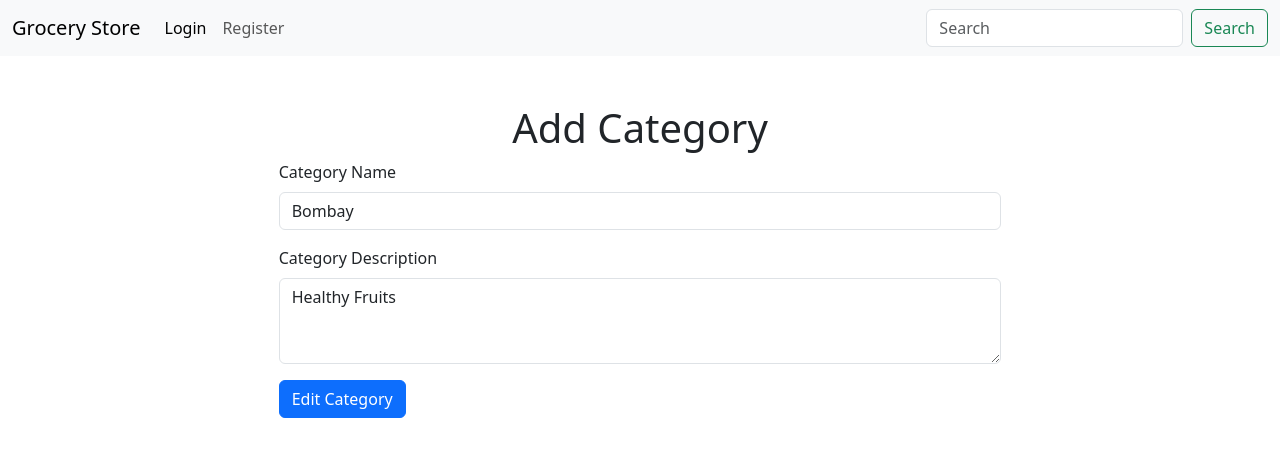
After one commit to rohitrk06/App-dev-1-bootcamp, a Flask app: page /edit_category/1 in a window 1280 px wide. The commit adds this page. Shown: the top 457 px of the page. Run offline with Flask 3, Linux system fonts and the light colour scheme.

Commit message:
session update

```diff
--- a/applications/routes.py
+++ b/applications/routes.py
@@ -120,6 +120,39 @@ def add_category():
         flash('Category added successfully')
         return redirect(url_for('index'))
 
+@app.route('/edit_category/<int:id>',methods=['GET','POST'])
+def edit_category(id):
+    category = Categories.query.get(id)
+    if not category:
+        flash('Category does not exist')
+        return redirect(url_for('index'))
+
+    if request.method == 'GET':
+        return render_template('edit_category.html', category=category)
+
+    if request.method == 'POST':
+        name = request.form.get('name',None)
+        description = request.form.get('description',None)
+
+        category.name = name
+        category.decsription = description
+        db.session.commit()
+
+        flash('Category updated successfully')
+        return redirect(url_for('index'))
+
+@app.route('/delete_category/<int:id>', methods=['GET'])
+def delete_category(id):
+    category = Categories.query.get(id)
+    if not category:
+        flash('Category does not exist')
+
+    db.session.delete(category)
+    db.session.commit()
+    flash('Category deleted successfully')
+    return redirect(url_for('index'))
+
+
 
 @app.route('/add_product', methods=['GET','POST'])
 def add_product():
@@ -172,3 +205,26 @@ def add_product():
 
         flash('Product added successfully')
         return redirect(url_for('index'))
+
+
+@app.route('/delete_product/<int:id>', methods=['GET'])
+def delete_product(id):
+    product = Products.query.get(id)
+    if not product:
+        flash('Product does not exist')
+
+    db.session.delete(product)
+    db.session.commit()
+    flash('Product deleted successfully')
+    return redirect(url_for('index'))
+
+
+@app.route('/search', methods=['POST'])
+def search():
+    query = request.form.get('query', None)
+    if not query:
+        flash('Please enter search query')
+
+    products = Products.query.filter(Products.name.ilike(f'%{query}%')).all()
+    categories = Categories.query.filter(Categories.name.ilike(f'%{query}%')).all()
+    return render_template('home.html', products=products, categories=categories)
--- /dev/null
+++ b/templates/edit_category.html
@@ -0,0 +1,26 @@
+{% extends 'index.html' %}
+
+{% block title %}
+Edit Category - Grocery Store
+{% endblock %}
+
+
+{% block body %}
+<div class="container-fluid mt-5">
+    <h1 class="text-center">Add Category</h1>
+    <form class="row justify-content-center" action={{url_for('edit_category',id=category.id)}} method = "POST">
+        <div class="mb-3 col-7">
+          <label for="name" class="form-label">Category Name</label>
+          <input type="text" class="form-control" id="name" name = "name" value={{category.name}}>
+        </div>
+        <div class="mb-3 col-7">
+          <label for="description" class="form-label">Category Description</label>
+          <!-- <input type="password" class="form-control" id="password" name="password"> -->
+           <textarea class="form-control" id="description" name="description" rows="3">{{category.decsription }}</textarea>
+        </div>
+        <div class="col-7">
+            <button  type="submit" class="btn btn-primary">Edit Category</button>
+        </div>
+      </form>
+</div>
+{% endblock %}
--- a/templates/navbar.html
+++ b/templates/navbar.html
@@ -31,8 +31,8 @@
             </li>
           {% endif %}
         </ul>
-        <form class="d-flex" role="search">
-          <input class="form-control me-2" type="search" placeholder="Search" aria-label="Search">
+        <form class="d-flex" role="search" method="post" action="/search">
+          <input class="form-control me-2" type="search" placeholder="Search" aria-label="Search" name = 'query'>
           <button class="btn btn-outline-success" type="submit">Search</button>
         </form>
       </div>
```
Also changed, not shown: templates/home.html (+4 -4 lines), templates/search_results.html (added, +25 -0 lines), instance/grocery_store.sqlite3.
